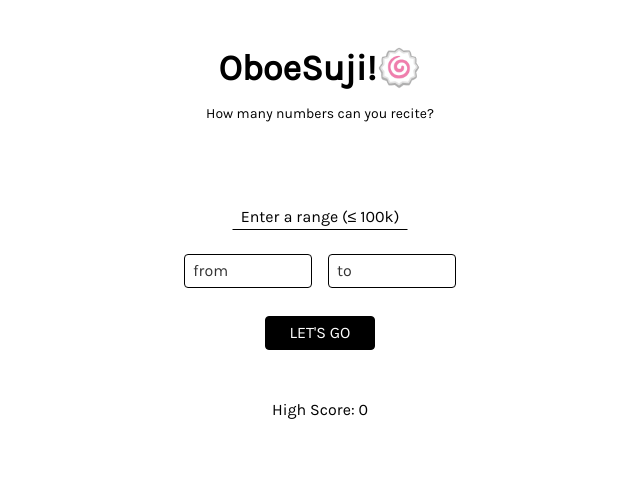
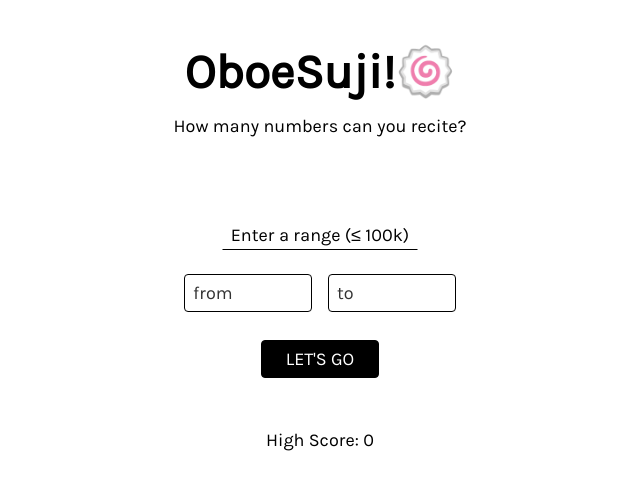
Before and after one commit to aditiintechk/oboe-suji, a React (Vite) app: page / in a window 1280 px wide. Shown: the top 490 px of the page, without its empty margins (320-960 px from the left). Built offline with nearby package versions, Linux system fonts and the light colour scheme.

Commit message:
update fonts

```diff
--- a/src/App.tsx
+++ b/src/App.tsx
@@ -42,7 +42,7 @@ function App() {
 	}
 
 	return (
-		<div className='max-w-sm mx-auto py-4'>
+		<div className='max-w-sm mx-auto py-4 text-lg'>
 			<Header />
 			{showGame ? (
 				<Game
--- a/src/components/Game.tsx
+++ b/src/components/Game.tsx
@@ -44,7 +44,7 @@ export default function Game({
 	return (
 		<div className='text-center my-20'>
 			<p
-				className={`text-7xl cursor-pointer select-none`}
+				className={`text-8xl cursor-pointer select-none`}
 				onClick={handleNumberClick}
 			>
 				{randomNumber}
@@ -71,7 +71,8 @@ export default function Game({
 			) : (
 				<button
 					type='button'
-					className='text-sm mx-auto mt-7 border border-black rounded px-7 py-1 bg-black text-white transition-colors duration-200 hover:bg-white hover:text-black'
+					className='text-md mx-auto mt-7 border border-black rounded px-7 py-1 bg-black text-white trans
+					ition-colors duration-200 hover:bg-white hover:text-black'
 					onClick={handleReveal}
 				>
 					REVEAL
--- a/src/components/Header.tsx
+++ b/src/components/Header.tsx
@@ -3,8 +3,8 @@ import '../App.css'
 export default function Header() {
 	return (
 		<header className='font-sans'>
-			<h1 className='font-bold text-4xl mb-4'>OboeSuji!🍥</h1>
-			<h2 className='text-sm'>How many numbers can you recite?</h2>
+			<h1 className='font-bold text-5xl mb-4'>OboeSuji!🍥</h1>
+			<h2 className='text-md'>How many numbers can you recite?</h2>
 		</header>
 	)
 }
```
